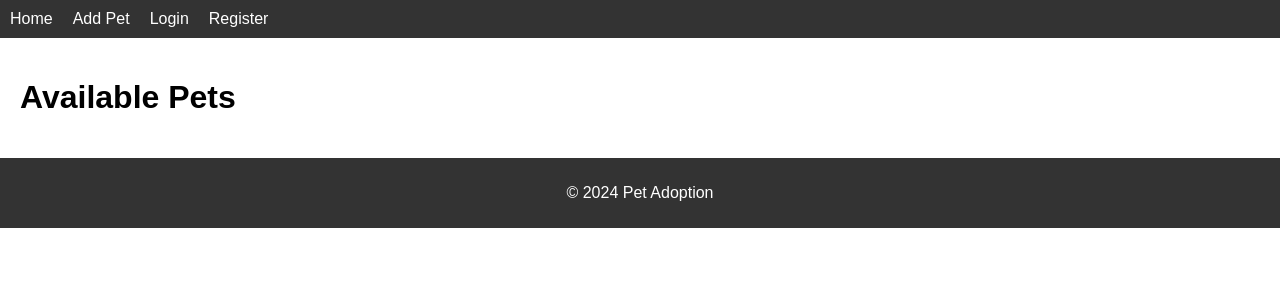
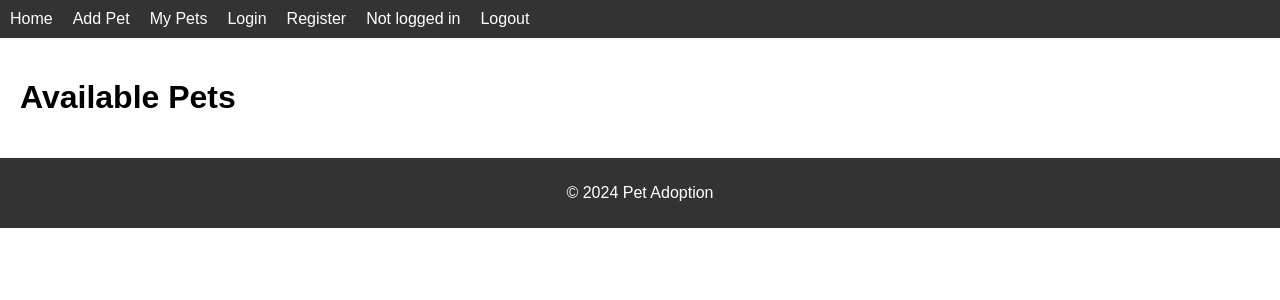
Before and after one commit to Capybara787/web_mini_project, a Flask app: page / in a window 1280 px wide. Shown: the top 300 px of the page. Run offline with Flask 3, Linux system fonts and the light colour scheme.

Commit message:
final touches

```diff
--- a/app.py
+++ b/app.py
@@ -16,7 +16,9 @@ def index():
     pets = c.execute("SELECT * from pets").fetchall()
     pet_images = c.execute("SELECT * from pet_images").fetchall()
     print(pet_images)
-    return render_template('index.html', pets=pets, pet_images=pet_images)
+    username = c.execute("SELECT name from users WHERE id=?", (session.get('user_id'),)).fetchone()[0] if 'user_id' in session else None
+    print(username)
+    return render_template('index.html', pets=pets, pet_images=pet_images, username=username)
 
 @app.route('/login', methods=['GET', 'POST'])
 def login():
@@ -98,6 +100,19 @@ def interested(pet_id):
     # Fetch the pet information to display on the page
     return render_template('interested.html', pet=pet)
 
+@app.route('/logout')
+def logout():
+    session.pop('user_id', None)
+    return redirect('/')
+
+@app.route('/my_pets')
+def my_pets():
+    if 'user_id' not in session:
+        return redirect('/login')
+    pets = c.execute("SELECT * from pets WHERE owner_id=?", (session['user_id'],)).fetchall()
+    interested_users = c.execute("SELECT * from interested_users WHERE users_id=?", (session['user_id'],)).fetchall()
+    return render_template('my_pets.html', pets=pets, interested_users=interested_users)
+
 
 if __name__ == '__main__':
     app.run(debug=True)
--- a/init.py
+++ b/init.py
@@ -18,3 +18,5 @@ def init():
     cursor = conn.execute("SELECT name FROM sqlite_master WHERE type='table';")
     print(cursor.fetchall())
     conn.close()
+
+init()
--- a/templates/index.html
+++ b/templates/index.html
@@ -10,8 +10,15 @@
             <ul>
                 <li><a href="{{ url_for('index') }}">Home</a></li>
                 <li><a href="{{ url_for('add_pet') }}">Add Pet</a></li>
+                <li><a href="{{ url_for('my_pets') }} ">My Pets</a></li>
                 <li><a href="{{ url_for('login') }}">Login</a></li>
                 <li><a href="{{ url_for('register') }}">Register</a></li>
+                    {% if not username %}
+                    <li> Not logged in</li>
+                    {% else %}
+                    <li> Logged in as: {{ username }}</li>
+                    {% endif %}
+                <li><a href="{{ url_for('logout') }}">Logout</a></li>
             </ul>
         </nav>
     </header>
```
Also changed, not shown: templates/my_pets.html (added, +14 -0 lines), README.md, db.db.
